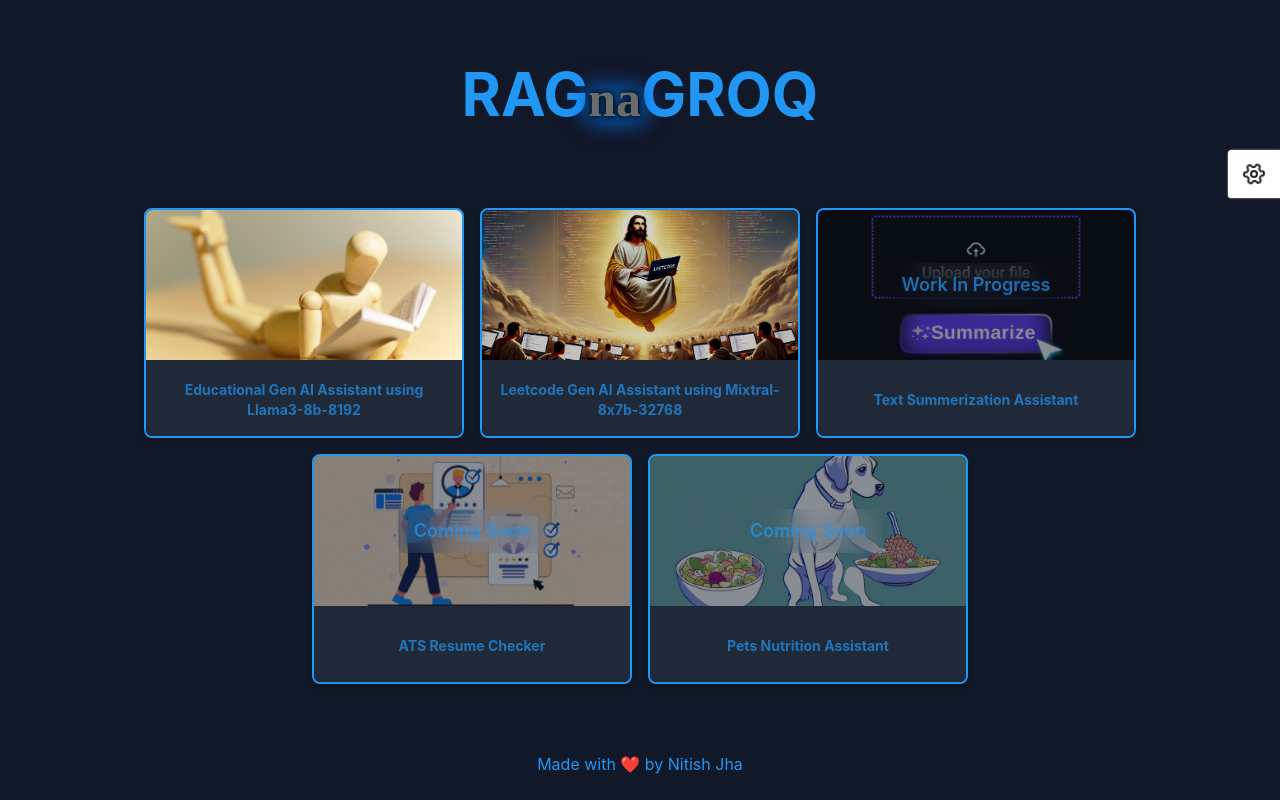
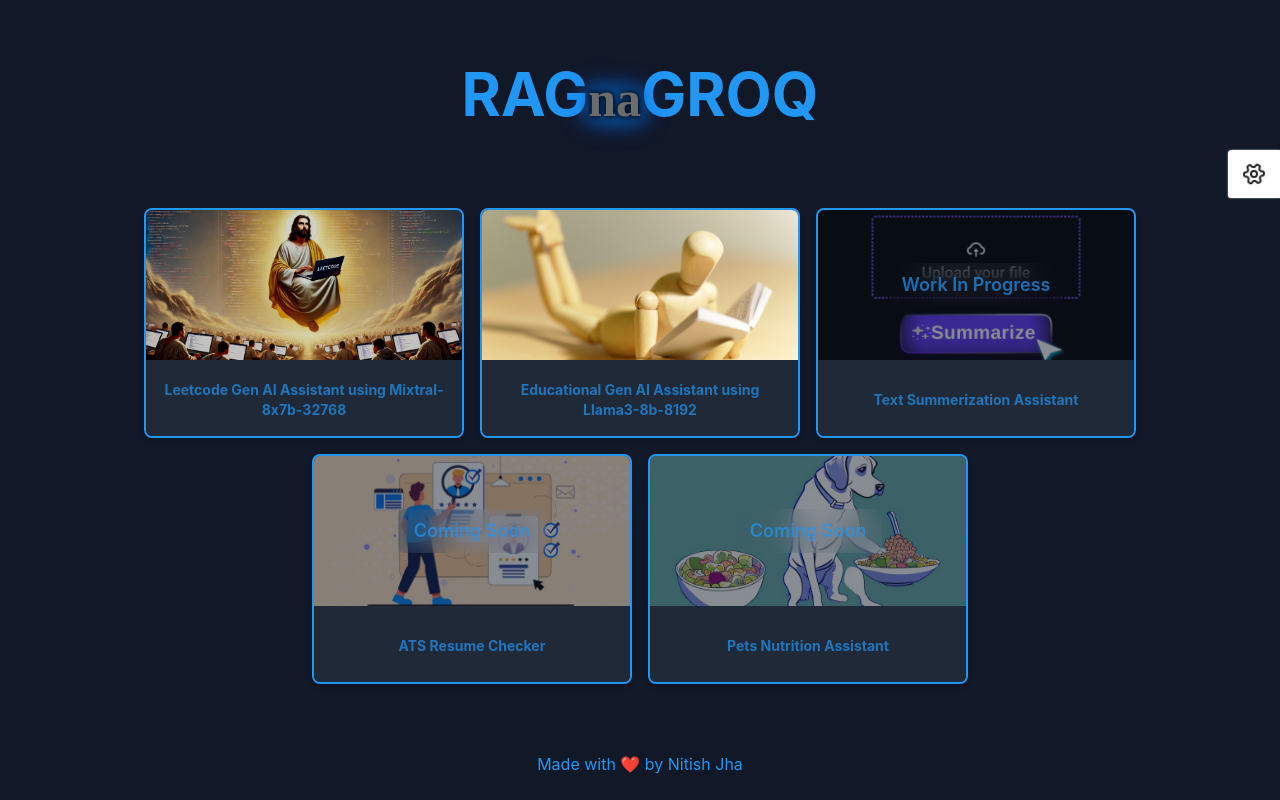
Before and after one commit to jhanitish/RAGnaGROQ, a React (Create React App) app in the folder frontend/: page / in a window 1280 px wide. Built offline with nearby package versions, Linux system fonts and the light colour scheme; a web font is replaced by a local one.

Commit message:
Gen AI APP

```diff
--- a/frontend/src/pages/HomePage.jsx
+++ b/frontend/src/pages/HomePage.jsx
@@ -12,17 +12,17 @@
 
     const pages = [
       {
+        title: 'Leetcode Assistant',
+        route: '/leetcode-bot',
+        description: 'Leetcode Gen AI Assistant using Mixtral-8x7b-32768',
+        imageUrl: leetcode,
+        status: 'available',
+      },
+      {
         title: 'Search Engine',
         route: '/search-engine',
         description: 'Educational Gen AI Assistant using Llama3-8b-8192',
         imageUrl: eduSearch,
-        status: 'available',
-      },
-      {
-        title: 'Leetcode Assistant',
-        route: '/leetcode-bot',
-        description: 'Leetcode Gen AI Assistant using Mixtral-8x7b-32768',
-        imageUrl: leetcode,
         status: 'available',
       },
       {
--- a/frontend/src/pages/LeetCodeBot.jsx
+++ b/frontend/src/pages/LeetCodeBot.jsx
@@ -12,7 +12,8 @@
 } from 'lucide-react';
 import TabContent from '../components/ui/TabContent';
 
-const API_URL = 'http://localhost:8000/api';
+// const API_URL = 'http://localhost:8000/api';
+const API_URL = 'https://ragnagroq.onrender.com/api';
 
 const LeetCodeAssistant = () => {
   const [activeTab, setActiveTab] = useState('hints');
--- a/frontend/src/pages/SearchEngine.jsx
+++ b/frontend/src/pages/SearchEngine.jsx
@@ -4,10 +4,11 @@
 import { Button } from '../components/ui/Button';
 import { Alert, AlertDescription } from '../components/ui/Alert';
 import { MessageCircle, Search, Settings, Loader2, Key } from 'lucide-react';
-import { Bot, User } from 'lucide-react';  // Add icons for robot and user
+import { Bot, User } from 'lucide-react';
 
 
-const API_URL = 'http://localhost:8000/api';
+// const API_URL = 'http://localhost:8000/api';
+const API_URL = 'https://ragnagroq.onrender.com/api';
 
 const SearchEngine = () => {
   const [messages, setMessages] = useState([
```
